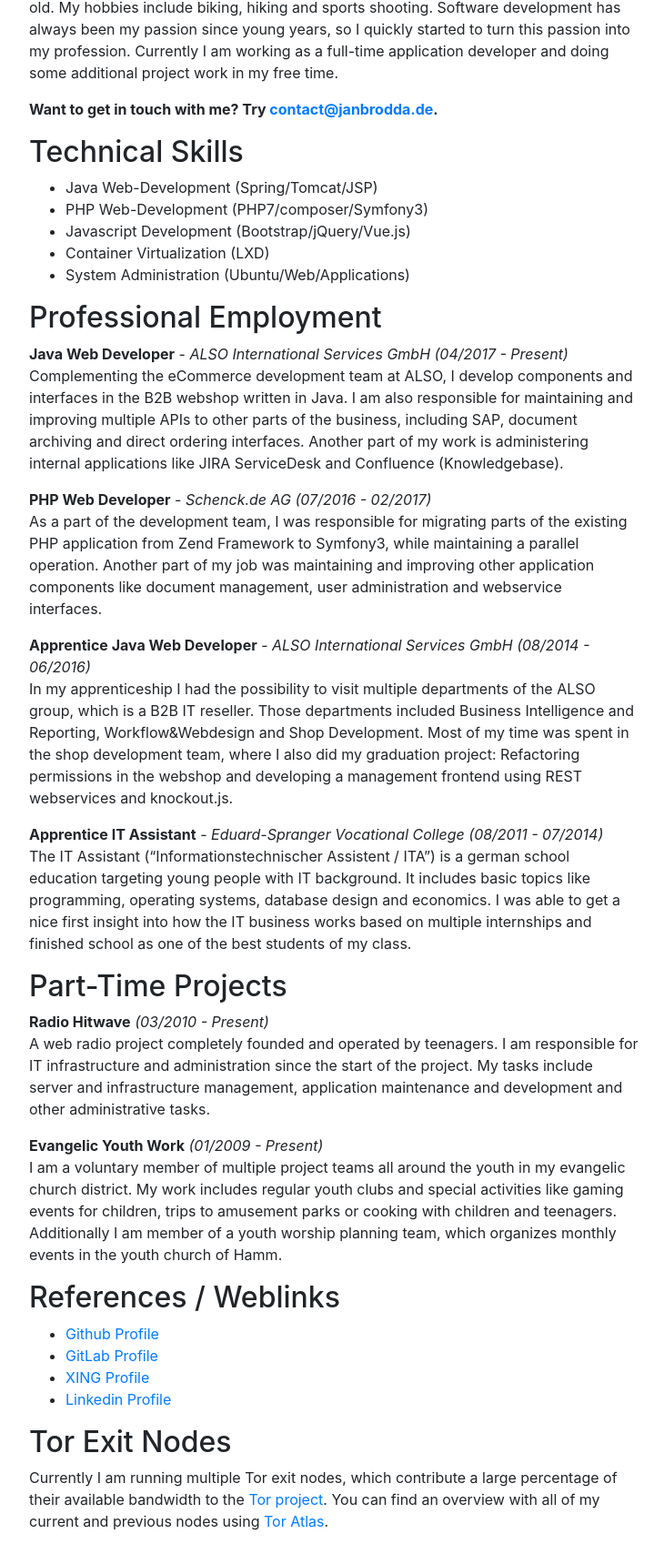
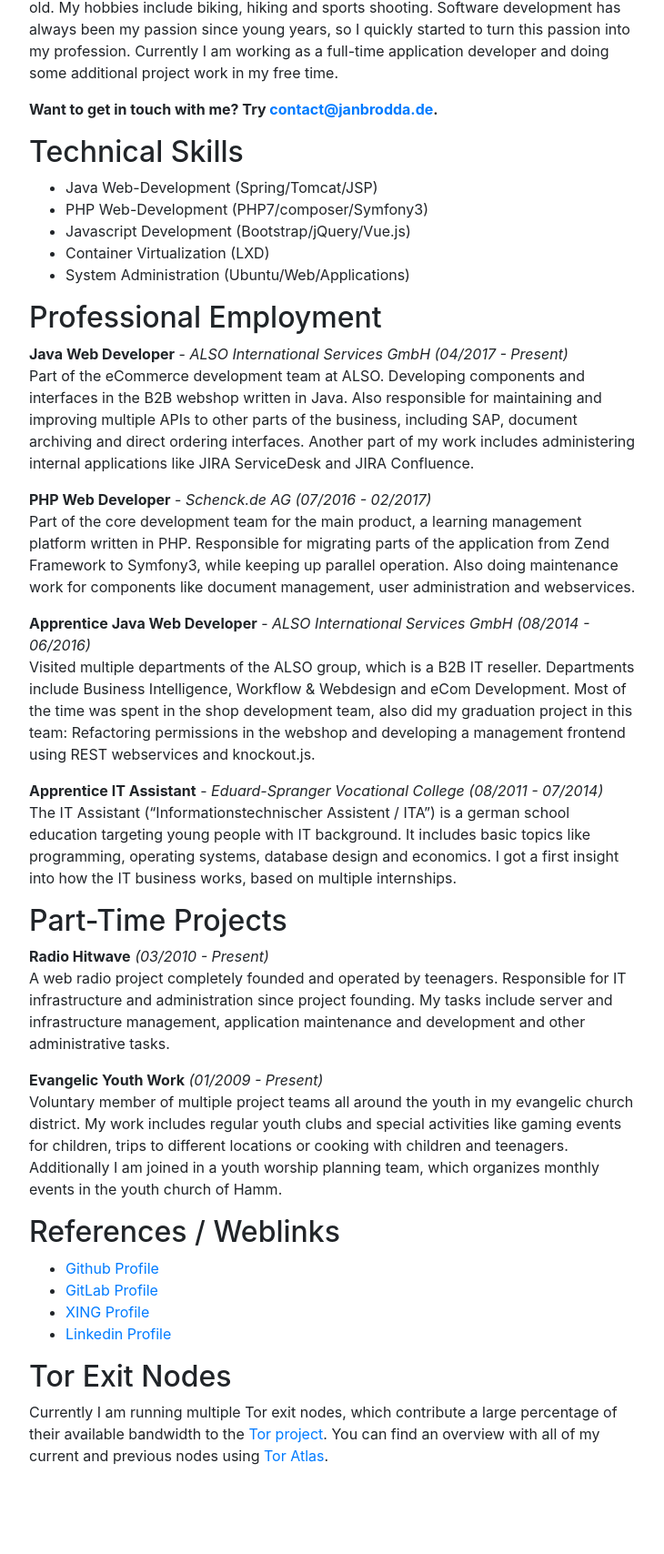
Before and after one commit to janxb/janxb.github.io, a Jekyll site: the page built from _pages/index.md, in a window 1280 px wide, cut to the strip 192-1900 px from the top of the page. Shown: the whole strip at 91% size, without its empty margins (273-1003 px from the left). Built offline with Jekyll 4.4.1, drawn with Linux system fonts in a browser that asks for light colours; our own code applies the rules of GitHub Pages for plain Markdown files; after the commit the page ends 1828 px from its top, so only the background shows below that.

Commit message:
wording improvements

```diff
--- a/_pages/index.md
+++ b/_pages/index.md
@@ -20,40 +20,36 @@
 ## Professional Employment
 
 **Java Web Developer** - _ALSO International Services GmbH (04/2017 - Present)_<br>
-Complementing the eCommerce development team at ALSO, I develop components and interfaces in the
-B2B webshop written in Java. I am also responsible for maintaining and improving multiple APIs
-to other parts of the business, including SAP, document archiving and direct ordering interfaces.
-Another part of my work is administering internal applications like JIRA ServiceDesk and Confluence (Knowledgebase).
+Part of the eCommerce development team at ALSO. Developing components and interfaces in the B2B webshop written in Java.
+Also responsible for maintaining and improving multiple APIs to other parts of the business, including SAP, document archiving and direct
+ordering interfaces. Another part of my work includes administering internal applications like JIRA ServiceDesk and JIRA Confluence.
 
 **PHP Web Developer** - _Schenck.de AG (07/2016 - 02/2017)_<br>
-As a part of the development team, I was responsible for migrating parts of the existing PHP application
-from Zend Framework to Symfony3, while maintaining a parallel operation. Another part of my job was
-maintaining and improving other application components like document management, user administration
-and webservice interfaces.
+Part of the core development team for the main product, a learning management platform written in PHP. Responsible for migrating
+parts of the application from Zend Framework to Symfony3, while keeping up parallel operation. Also doing maintenance work for components
+like document management, user administration and webservices.
 
 **Apprentice Java Web Developer** - _ALSO International Services GmbH (08/2014 - 06/2016)_<br>
-In my apprenticeship I had the possibility to visit multiple departments of the ALSO group, which is a B2B IT reseller.
-Those departments included Business Intelligence and Reporting, Workflow&Webdesign and Shop Development. Most of my time
-was spent in the shop development team, where I also did my graduation project: Refactoring permissions in the webshop and
-developing a management frontend using REST webservices and knockout.js.
+Visited multiple departments of the ALSO group, which is a B2B IT reseller. Departments include Business Intelligence,
+Workflow & Webdesign and eCom Development. Most of the time was spent in the shop development team, also did my graduation project in this team:
+Refactoring permissions in the webshop and developing a management frontend using REST webservices and knockout.js.
 
 **Apprentice IT Assistant** - _Eduard-Spranger Vocational College (08/2011 - 07/2014)_<br>
 The IT Assistant ("Informationstechnischer Assistent / ITA") is a german school education targeting young people
 with IT background. It includes basic topics like programming, operating systems, database design and economics.
-I was able to get a nice first insight into how the IT business works based on multiple internships and finished
-school as one of the best students of my class.
+I got a first insight into how the IT business works, based on multiple internships.
 
 ## Part-Time Projects
 
 **Radio Hitwave** _(03/2010 - Present)_<br>
-A web radio project completely founded and operated by teenagers. I am responsible for IT infrastructure
-and administration since the start of the project. My tasks include server and infrastructure management,
+A web radio project completely founded and operated by teenagers. Responsible for IT infrastructure
+and administration since project founding. My tasks include server and infrastructure management,
 application maintenance and development and other administrative tasks.
 
 **Evangelic Youth Work** _(01/2009 - Present)_<br>
-I am a voluntary member of multiple project teams all around the youth in my evangelic church district.
-My work includes regular youth clubs and special activities like gaming events for children, trips to amusement
-parks or cooking with children and teenagers. Additionally I am member of a youth worship planning team, which
+Voluntary member of multiple project teams all around the youth in my evangelic church district.
+My work includes regular youth clubs and special activities like gaming events for children, trips to different locations
+or cooking with children and teenagers. Additionally I am joined in a youth worship planning team, which
 organizes monthly events in the youth church of Hamm.
 
 {% include additional_documents.md %}
```
